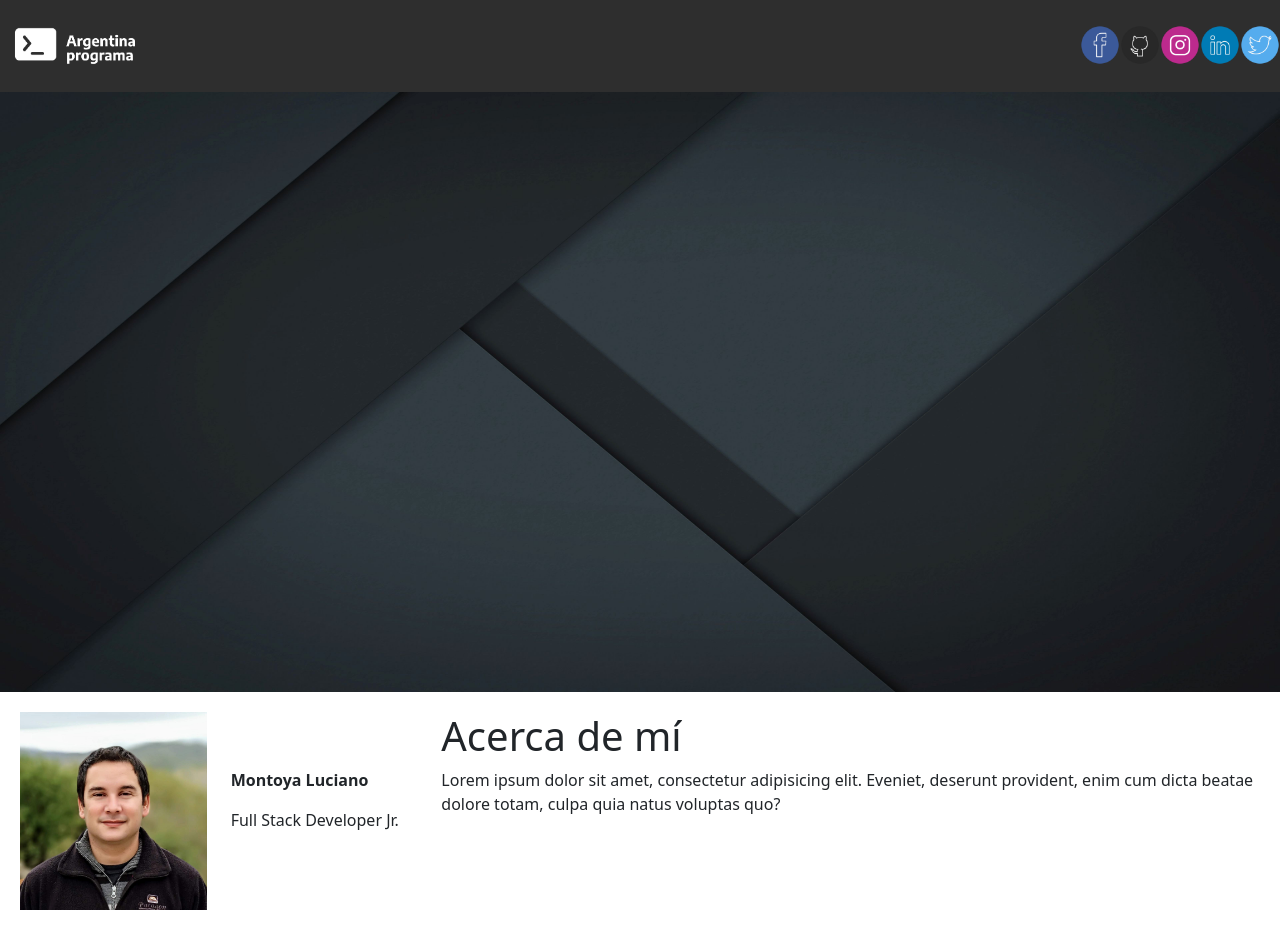
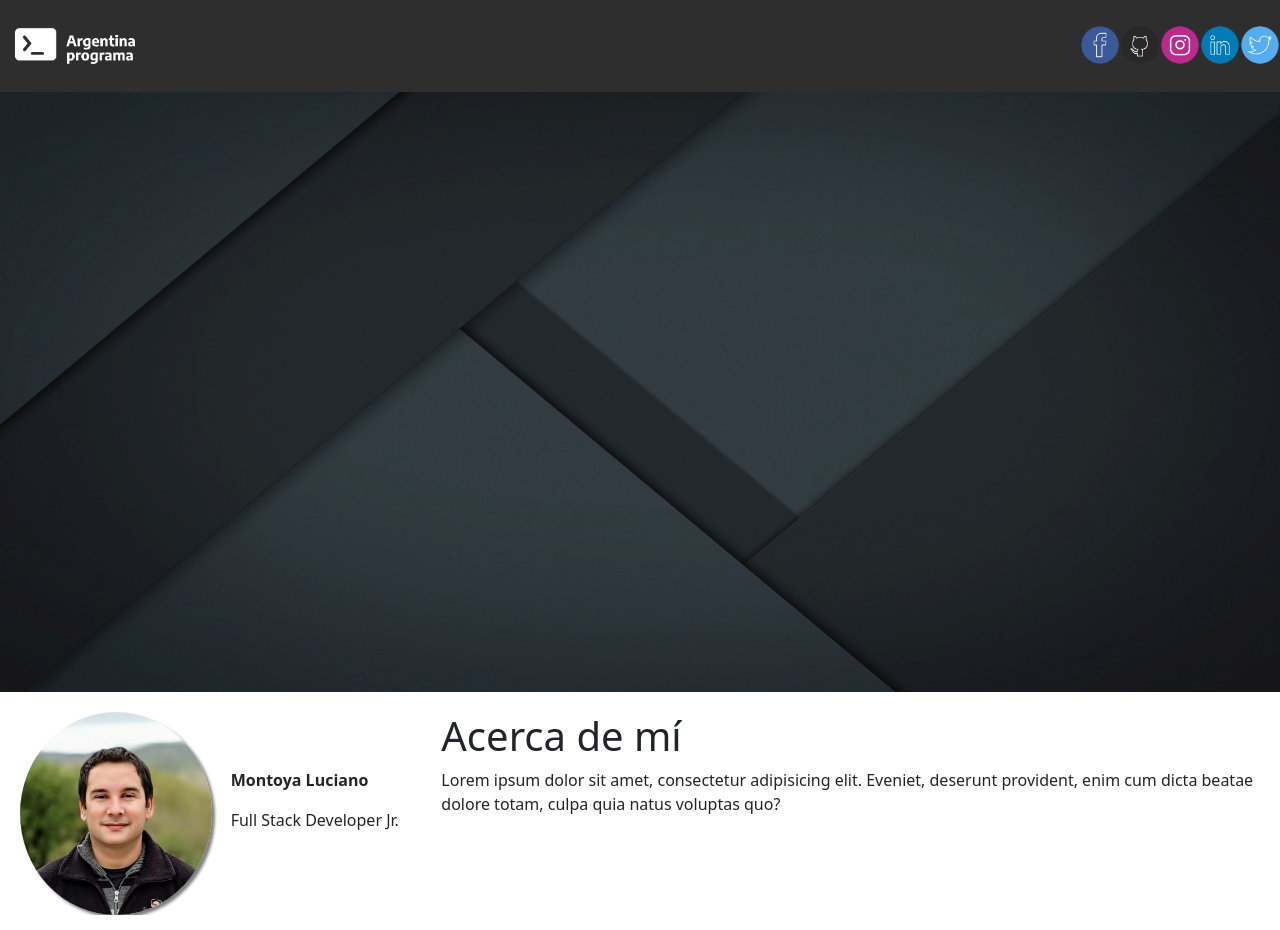
Before and after one commit to Owltr0n/ProyectoIntegrador, an Angular app in the folder Portfolio/: page / in a window 1280 px wide. Built offline with nearby package versions, Linux system fonts and the light colour scheme.

Commit message:
Correccion de Foto de Perfil

```diff
--- a/Portfolio/src/app/components/acerca-de/acerca-de.component.css
+++ b/Portfolio/src/app/components/acerca-de/acerca-de.component.css
@@ -2,13 +2,14 @@
     padding: 20px;
 }
 
+
 .div {
-    background-color: #5b5b5b;
+    background-color: lightgrey;
     text-align: center;
 }
 
 @media (min-width: 576px) {
-    fotoDePerfil {
+    #fotoDePerfil {
         position: absolute;
         width: 15%;
         border-radius: 100%;
```
